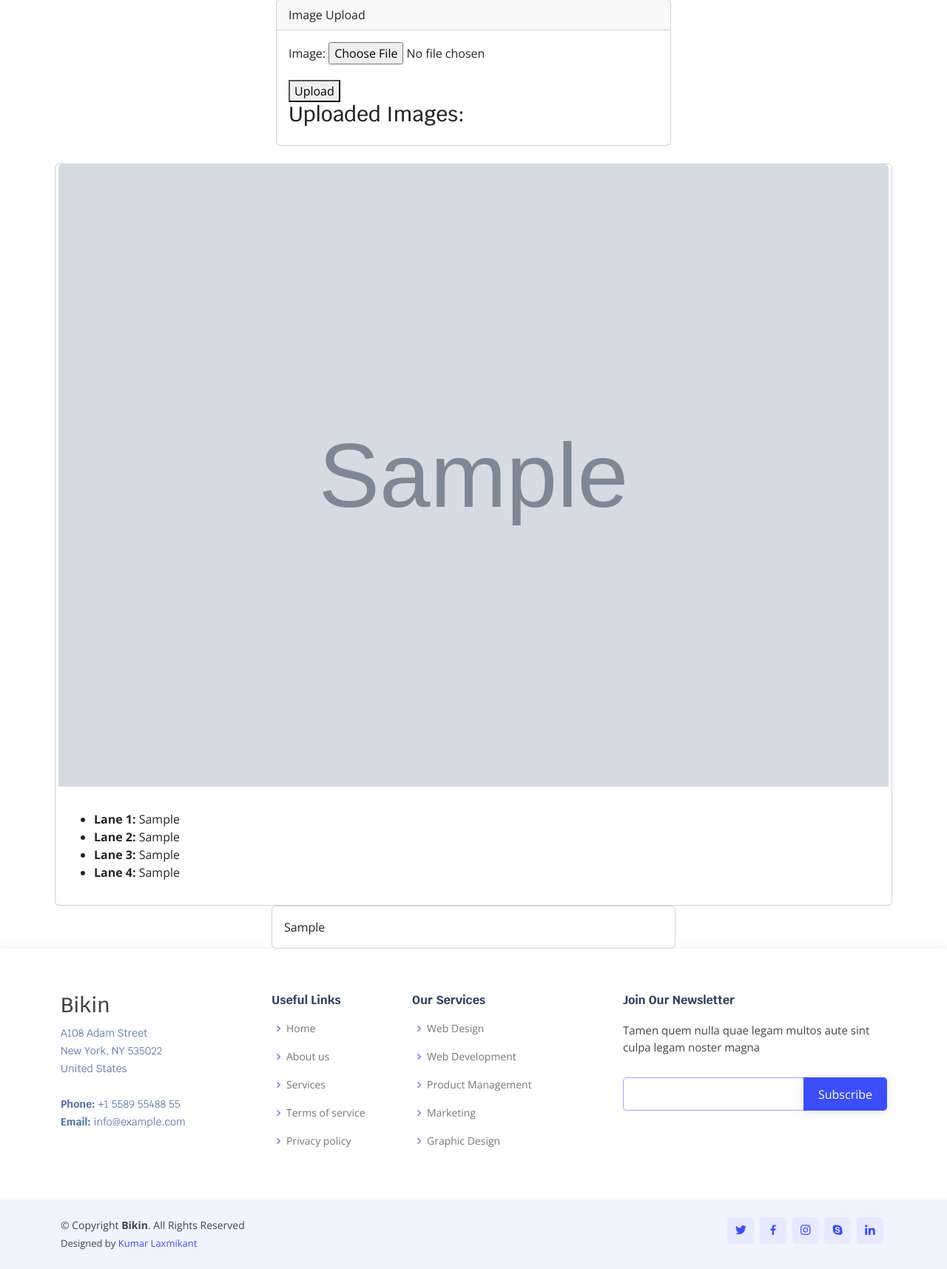
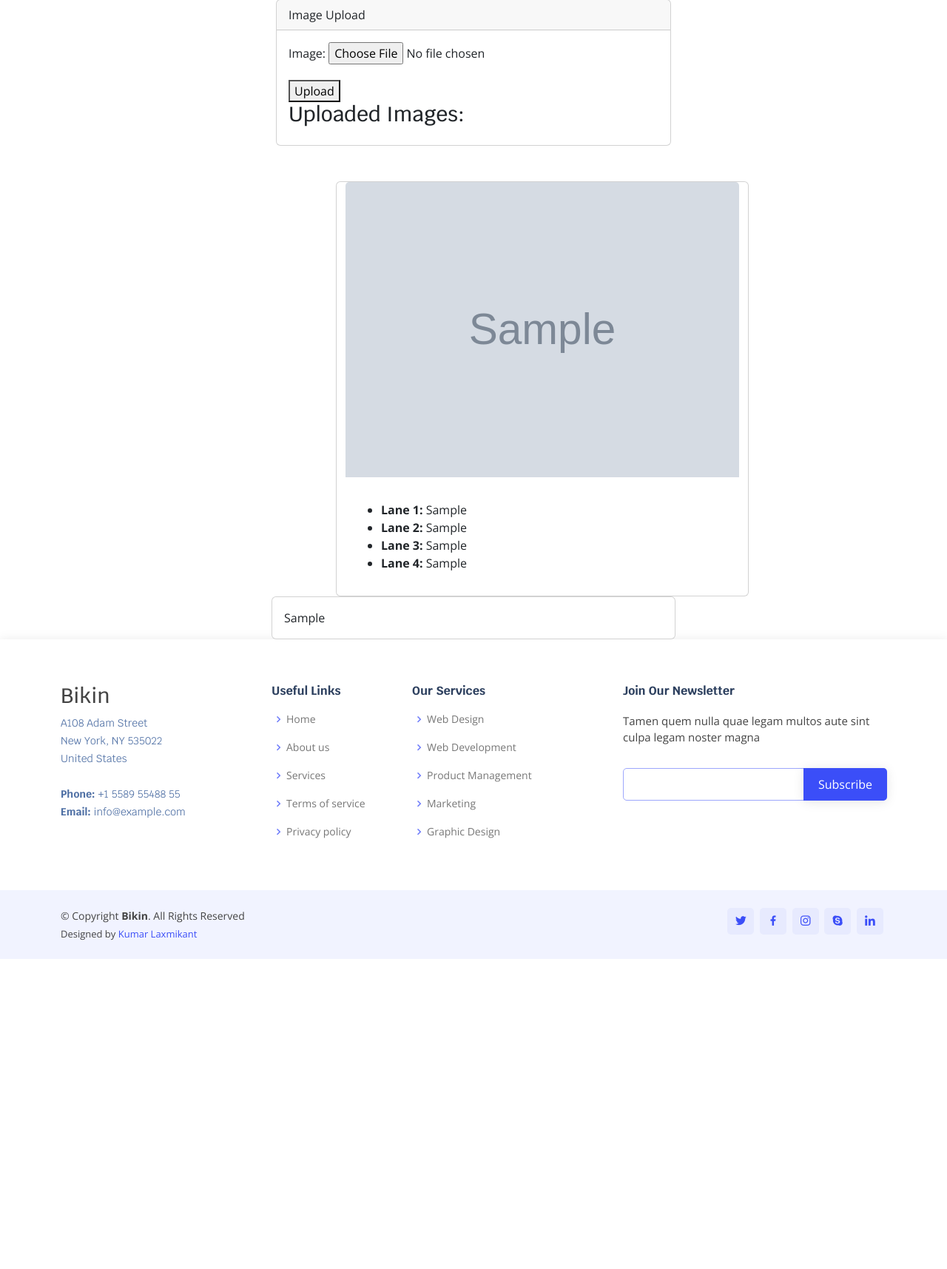
Before and after one commit to Kumar-laxmi/Adaptive-Traffic-Signal, a Django app: template app/templates/index.html in a window 1280 px wide. Shown: the part 849-2564 px from the top of the page at 74% size. After the commit the page ends 2145 px from the top, so only its background shows below. Run offline with Django 4.2, Linux system fonts and the light colour scheme; tables that the repository leaves empty hold one stand-in row (values such as "Sample post"); the template is opened without the code that fills it: values that come from a table or form of the project are taken from there, most other values are stand-ins (such as "Sample title", 1, 10 or a date in 2020); grey boxes marked "Sample" are stand-in pictures; some libraries are stand-ins or nearby versions.

Commit message:
Graph correction initiated

```diff
--- a/app/templates/index.html
+++ b/app/templates/index.html
@@ -102,15 +102,19 @@
                               {{ form.as_p }}
                               <button type="submit">Upload</button>
                             </form>
+                            {% if image.image %}
                             <h3>Uploaded Images:</h3>
+                            {% else %}
+                            <!-- It remains blank -->
+                            {% endif %}
                         </div>
                     </div>
                 </div>
             </div>
             {% if image.image %}
-            <div class="row g-2">
-                <div class="col-md-6 mx-auto"></div>
-                    <div class="card" style="width: 100%;">
+            <div class="row row-cols-1 row-cols-md-3 g-4">
+                <div class="col-6"></div>
+                    <div class="card" style="width: 50%;">
                         <img class="card-img-top" src="{{ image.image.url }}" alt="Uploaded Image" style="max-width: 100%;">
                         <div class="card-body">
                             <p class="card-text">
@@ -124,8 +128,8 @@
                         </div>
                     </div>
                 </div>
-                <div class="col-md-6">
-                    <div class="card" style="width: 100%;">
+                <div class="col-6">
+                    <div class="card">
                         <div class="card-body">
                             <p class="card-text">
                                 {% block HeatPlot %}
```
Also changed, not shown: app/views.py (+9 -14 lines).
